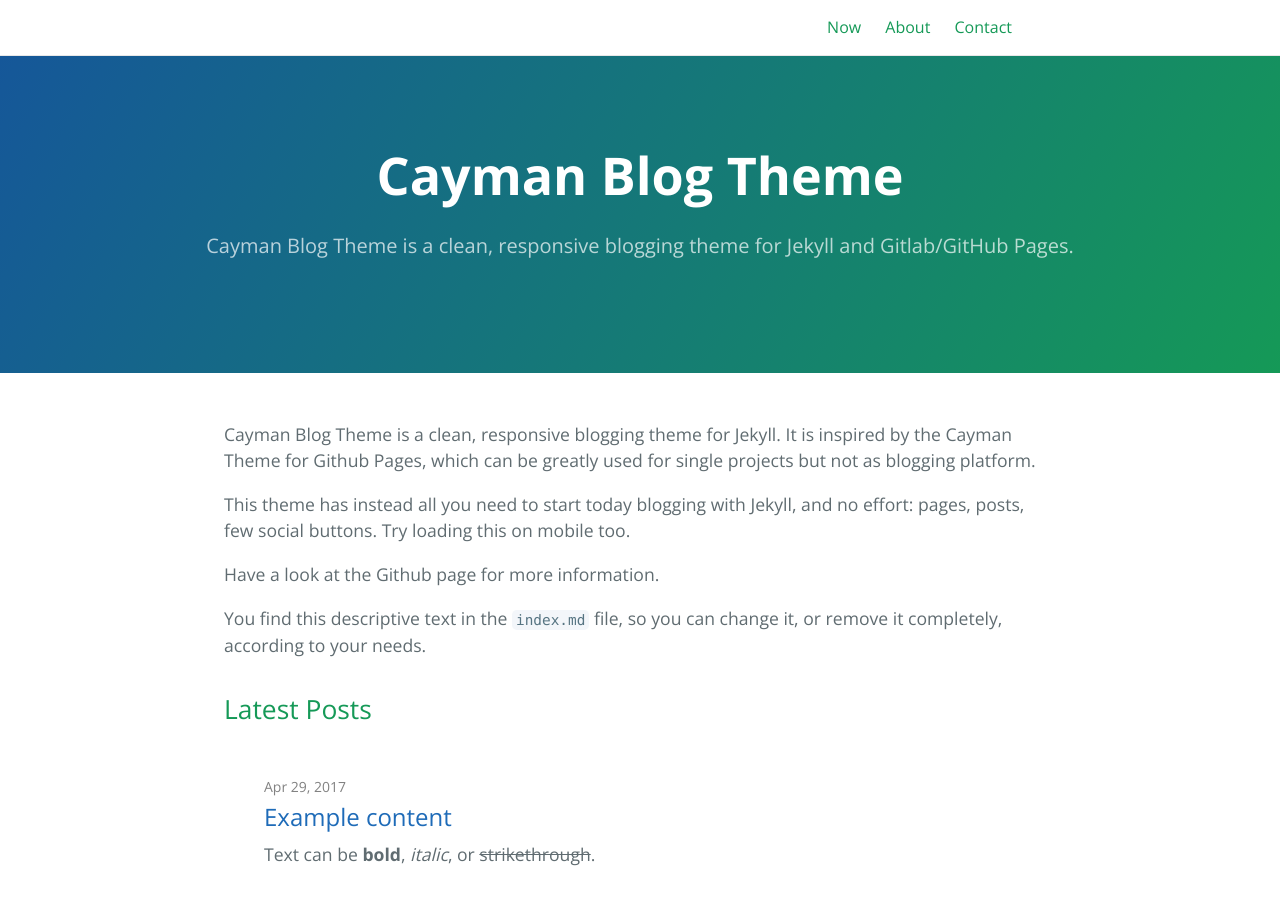
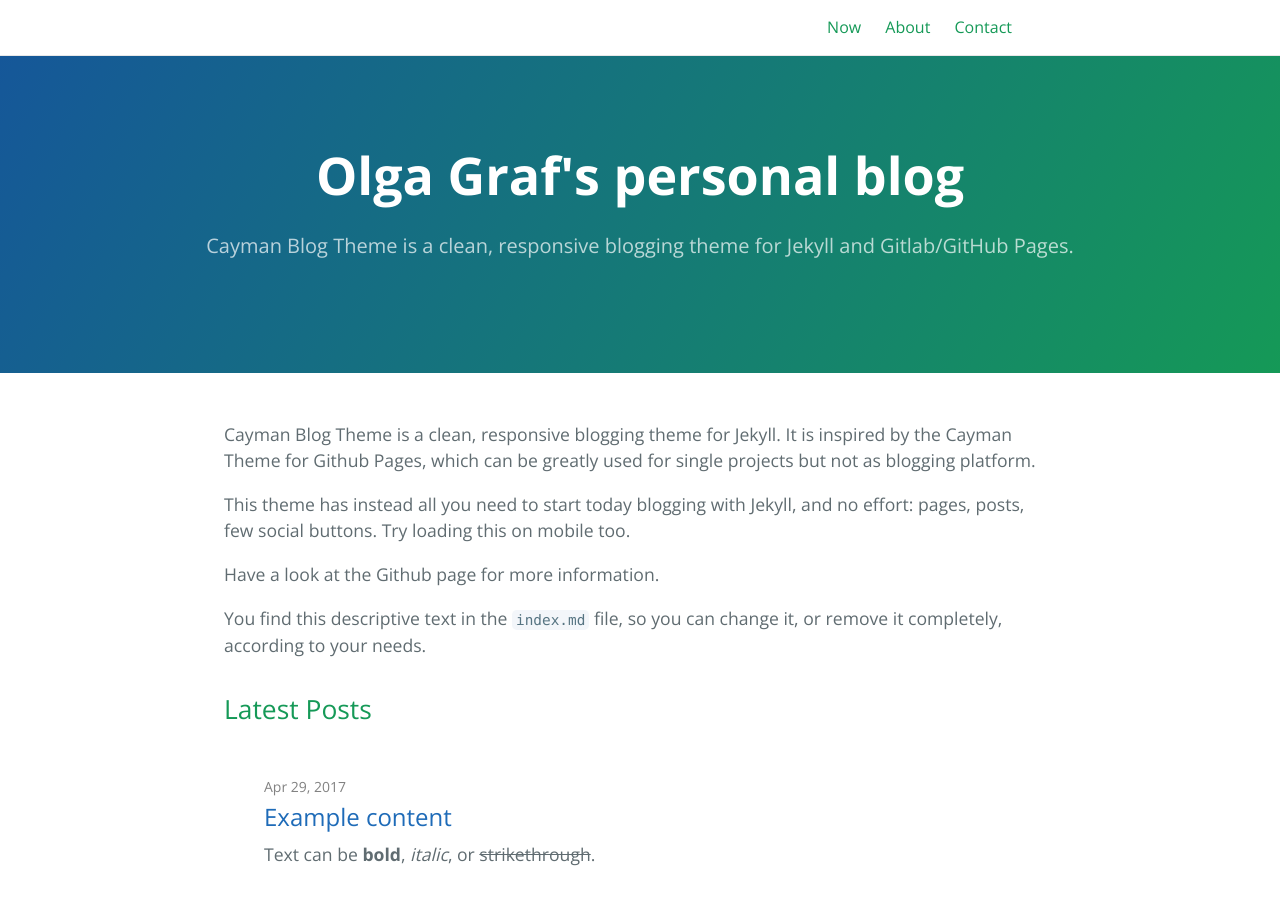
Before and after one commit to olgagraf/olgagraf.github.io, a Jekyll site: the page built from index.md, in a window 1280 px wide and 900 px high. Built offline with Jekyll 4.4.1, drawn with Linux system fonts in a browser that asks for light colours.

Commit message:
Update _config.yml

```diff
--- a/_config.yml
+++ b/_config.yml
@@ -1,4 +1,4 @@
-title: Cayman Blog Theme
+title: Olga Graf's personal blog
 description: Cayman Blog Theme is a clean, responsive blogging theme for Jekyll and Gitlab/GitHub Pages.
 show_downloads: true
 
```
